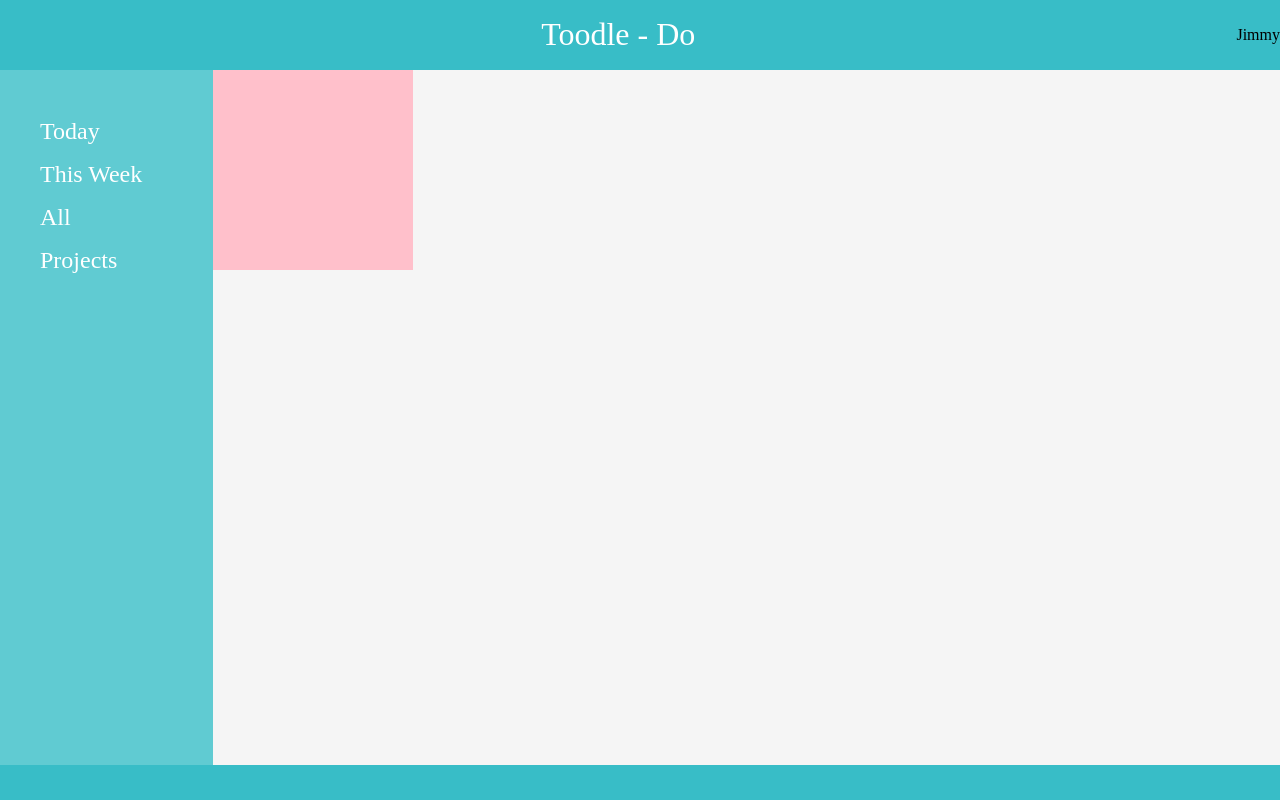
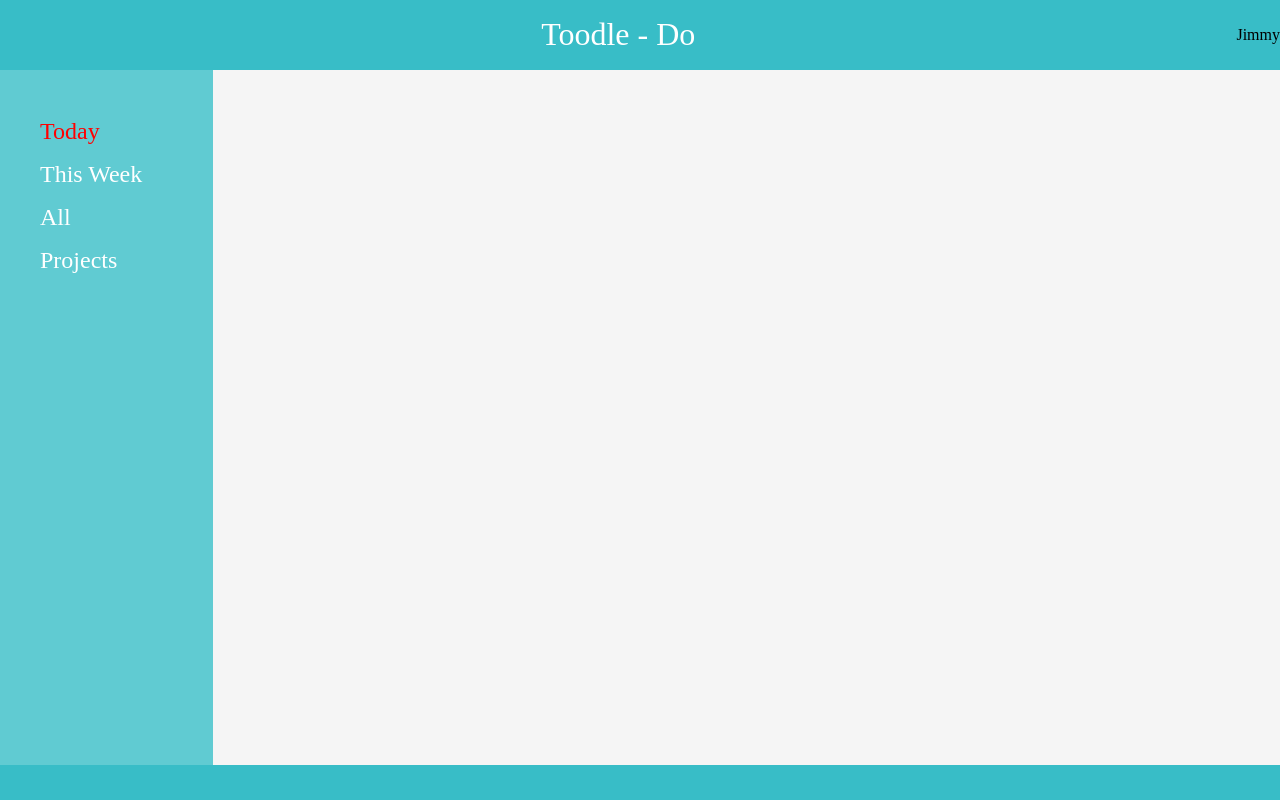
Before and after one commit to KramYengir/todo-list, a website built with webpack: page src/template.html in a window 1280 px wide. Both pictures are taken after a click on the link "Today". Built offline with nearby package versions, Linux system fonts and the light colour scheme.

Commit message:
add link functionality to Nav module

```diff
--- a/package.json
+++ b/package.json
@@ -12,6 +12,7 @@
   "license": "ISC",
   "devDependencies": {
     "css-loader": "^6.8.1",
+    "date-fns": "^2.30.0",
     "html-webpack-plugin": "^5.5.3",
     "sass": "^1.67.0",
     "sass-loader": "^13.3.2",
--- a/src/index.js
+++ b/src/index.js
@@ -1,2 +1,2 @@
 import './styles/main.scss';
-import nav from './modules/nav.js';
+import Nav from './modules/nav.js';
--- a/src/modules/blueBox.js
+++ /dev/null
@@ -1,13 +0,0 @@
-const blueBox = (()=>{
-
-    const box = document.createElement('div');
-
-    box.style.width = '200px';
-    box.style.height = '200px';
-    box.style.backgroundColor = 'blue';
-
-    return box;
-
-})();
-
-export default blueBox;
--- a/src/modules/nav.js
+++ b/src/modules/nav.js
@@ -1,8 +1,7 @@
 import main from './main.js';
-import pinkBox from './pinkBox.js';
-import blueBox from './blueBox.js';
+const date = new Date();
 
-const manageClicks = (()=>{
+const Nav = (()=>{
 
     //get the links in the nav
     const todayLink = document.getElementById('today-link');
@@ -10,15 +9,43 @@ const manageClicks = (()=>{
     const allLink = document.getElementById('all-link');
     const projectsLink = document.getElementById('projects-link');
 
-    todayLink.addEventListener('click', ()=>{
-        main.loadContent(pinkBox);
-        console.log('pinkBox');
+    //put links into an array
+    const links = [todayLink, weekLink, allLink, projectsLink];
+
+    todayLink.addEventListener('click', (e)=>{
+        console.log('today link clicked');
+        toggleActiveLinks(e.target);
     })
 
-    weekLink.addEventListener('click', ()=>{
-        main.loadContent(blueBox);
+    weekLink.addEventListener('click', (e)=>{
+        console.log('week link clicked');
+        toggleActiveLinks(e.target);
     })
+
+    allLink.addEventListener('click', (e)=>{
+        console.log('all link clicked');
+        toggleActiveLinks(e.target);
+    })
+
+    projectsLink.addEventListener('click', (e)=>{
+        console.log('projects link clicked');
+        toggleActiveLinks(e.target);
+
+    })
+
+    //toggle 'active' class on all links
+    const toggleActiveLinks = (clickedLink)=>{
+        links.forEach(link =>{
+            if(link != clickedLink){
+                link.classList.remove('active');
+
+            }
+            else{
+                link.classList.add('active');
+            }
+        })
+    }
 
 })();
 
-export default manageClicks;
+export default Nav;
--- a/src/modules/pinkBox.js
+++ /dev/null
@@ -1,14 +0,0 @@
-const pinkBox = (()=>{
-
-    const box = document.createElement('div');
-
-    box.style.width = '200px';
-    box.style.height = '200px';
-    box.style.backgroundColor = 'pink';
-
-    return box;
-
-
-})();
-
-export default pinkBox;
--- a/src/styles/main.scss
+++ b/src/styles/main.scss
@@ -51,6 +51,10 @@ nav{
             color: white;
             font-size: 1.5rem;
         }
+
+        a.active{
+            color: red;
+        }
     }
 }
 
```
Also changed, not shown: src/modules/todo.js (added), 1 other file.
